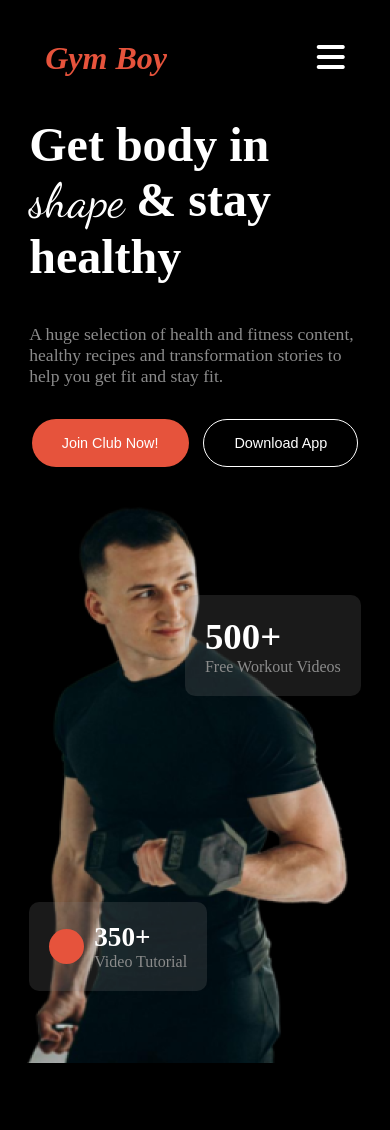
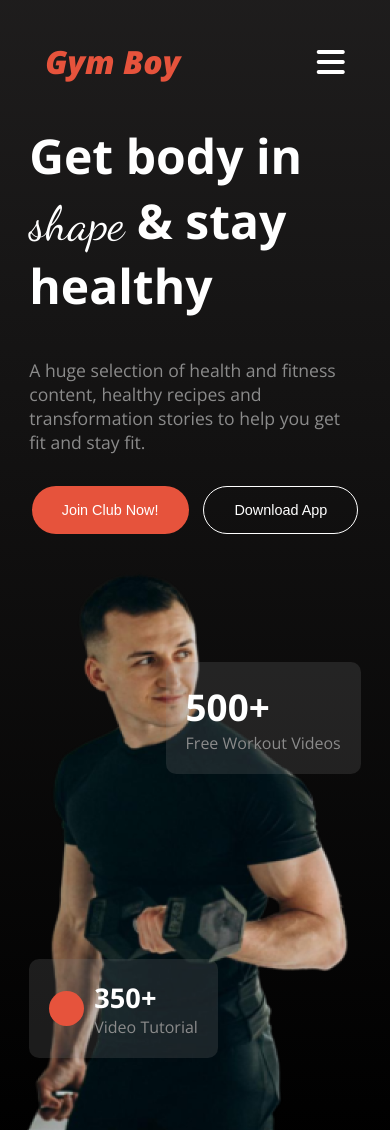
Before and after one commit to smlimonparvez/Gym-Boy, a plain HTML site: page index.html in a window 390 px wide. Shown: the top 1130 px of the page. Drawn offline with nearby package versions, Linux system fonts and the light colour scheme.

Commit message:
Header gradient added & Error solved

```diff
--- a/index.html
+++ b/index.html
@@ -21,9 +21,10 @@
     <link rel="shortcut icon" href="favicon.ico" type="image/x-icon" />
     <link rel="stylesheet" href="style.css" />
   </head>
-  <body class=".open-sans-font">
+  <body class="open-sans-font">
     <!----------------------------------------------------- Header -------------------------------------------->
     <header>
+     <div class="header">
       <nav class="navbar">
         <div class="nav-left">
           <h3>Gym Boy</h3>
@@ -70,6 +71,7 @@
           <div class="arrow"></div>
         </div>
       </section>
+     </div>
     </header>
 
     <!---------------------------------------------- Main ------------------------------------>
@@ -242,7 +244,7 @@
                 name=""
                 id=""
                 placeholder="Weihgt/kg"
-                class="weight"
+                class="weight-field"
               />
               <input
                 type="text"
--- a/style.css
+++ b/style.css
@@ -32,13 +32,7 @@ body {
     background-color: var(--Primary-color);
     border-radius: 2rem;
     border: none;
-    transition: background-color 0.4s ease-in-out;
-}
-
-.btn:hover,
-.btn2:hover {
-    background-color: blueviolet;
-    cursor: pointer;
+    transition: background-color 0.5s ease-in-out;
 }
 
 .btn2 {
@@ -50,6 +44,13 @@ body {
     border-radius: 2rem;
     border: 1px solid var(--heading-color);
     margin-left: 10px;
+    transition: background-color 0.5s ease-in-out;
+}
+
+.btn:hover,
+.btn2:hover {
+    background-color: rgb(240, 11, 11);
+    cursor: pointer;
 }
 
 .common-h1 {
@@ -79,10 +80,13 @@ body {
 }
 
 /******************************** Navbar CSS ***************************/
-header {
+header{
+    background-image: linear-gradient(rgba(100, 95, 95, 0.3), rgb(0, 0, 0));
+}
+
+.header {
     width: 75%;
     margin: 0 auto;
-
 }
 
 .navbar {
@@ -332,22 +336,27 @@ header {
     ;
 }
 
-.item1{
+.item1 {
     grid-area: a;
 }
-.item2{
+
+.item2 {
     grid-area: b;
 }
-.item3{
+
+.item3 {
     grid-area: c;
 }
-.item4{
+
+.item4 {
     grid-area: d;
 }
-.item5{
+
+.item5 {
     grid-area: e;
 }
-.item6{
+
+.item6 {
     grid-area: f;
 }
 
@@ -356,7 +365,7 @@ header {
     overflow: hidden;
 }
 
-.bottom-text{
+.bottom-text {
     position: absolute;
     left: 1rem;
     bottom: 1rem;
@@ -602,7 +611,7 @@ input {
         font-weight: 600;
     }
 
-    header {
+    .header {
         width: 85%;
     }
 
@@ -667,7 +676,7 @@ input {
         display: none;
     }
 
-   .training-image-gallery{
+    .training-image-gallery {
         display: grid;
         grid-template-columns: repeat(2, 1fr);
         grid-template-areas:
```
Lines whose indentation alone changed are shown as unchanged.
